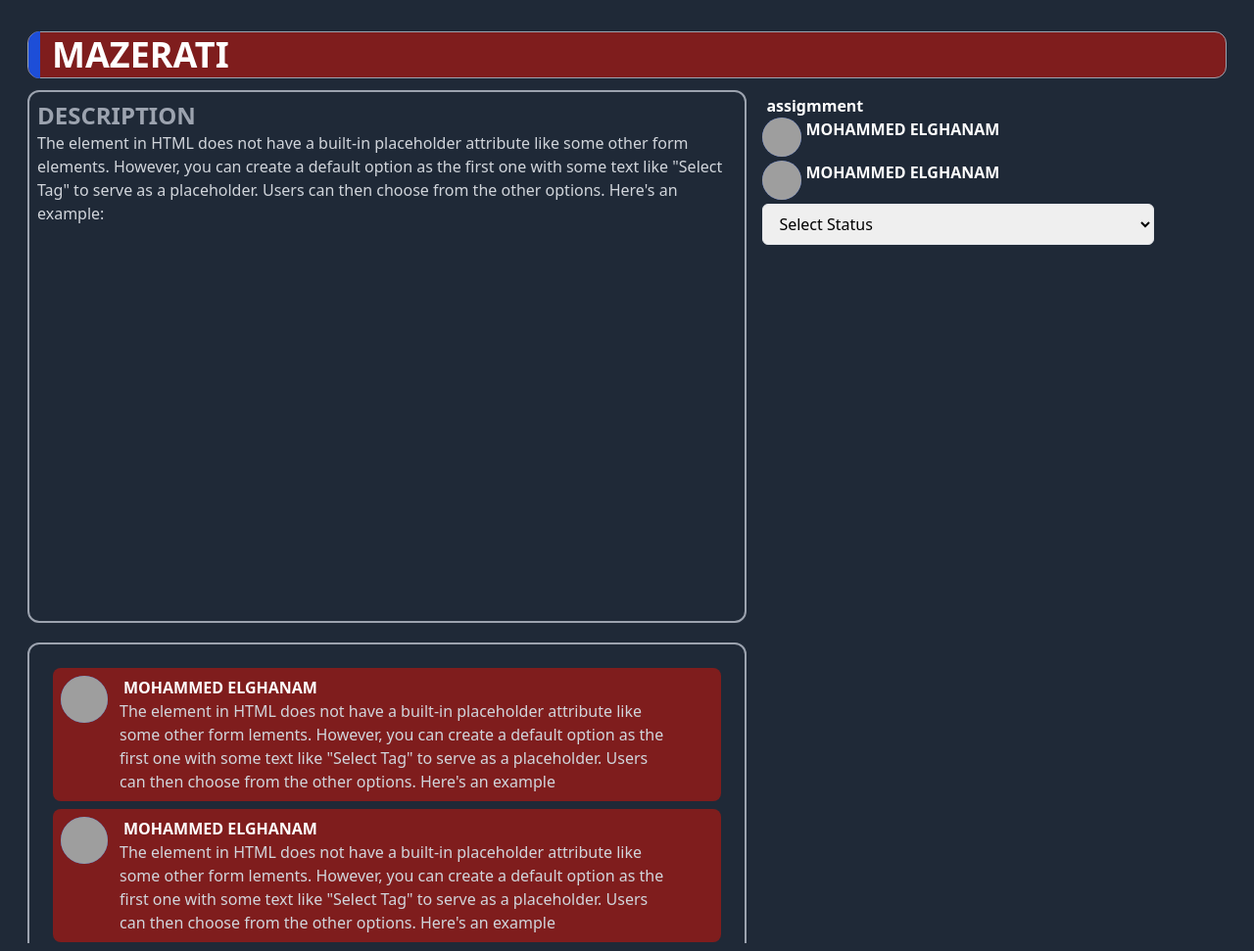
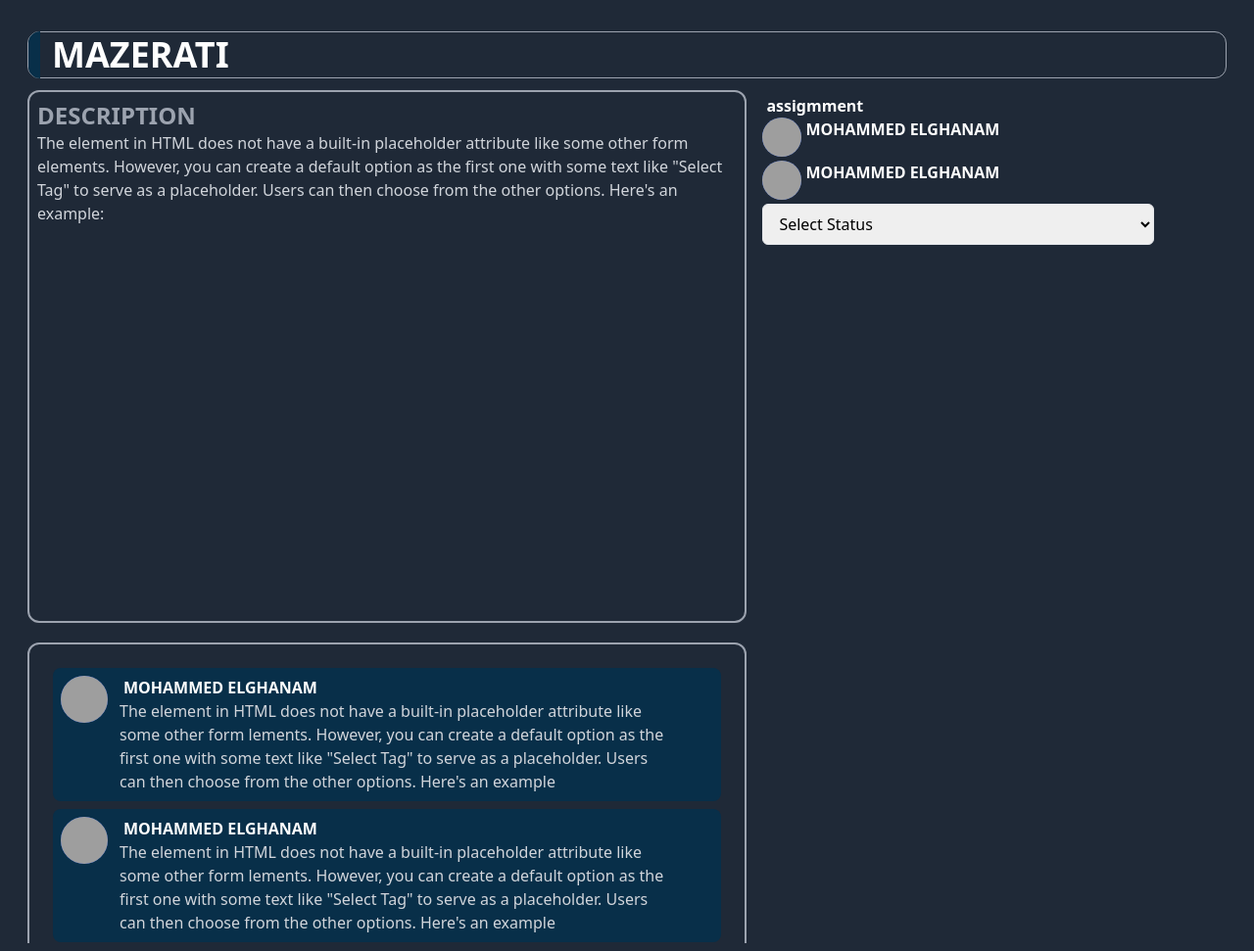
Before and after one commit to Youcode-Classe-E-2023-2024/MOHAMMED_ELGHANAM_TICKETS_MANAGER, a PHP site: page /APP/details_ticket.php in a window 1280 px wide. Shown: the whole page at 98% size. Run offline with PHP 8.4, Linux system fonts and the light colour scheme; some libraries are stand-ins or nearby versions; grey boxes are pictures that could not be loaded.

Commit message:
update styling page details

```diff
--- a/APP/details_ticket.php
+++ b/APP/details_ticket.php
@@ -3,8 +3,8 @@
 ?>
     <section class="w-full h-screen flex-col justify-center items-center  bg-gray-800 px-5 py-6 overflow-auto">
         <!-- title -->
-            <div class="w-full h-12 bg-red-900 rounded-xl flex gap-3 items-center border border-gray-400">
-                <div class="w-3 h-12 bg-blue-700 rounded-l-xl"></div>
+            <div class="w-full h-12 bg--gray-600 rounded-xl flex gap-3 items-center border border-gray-400">
+                <div class="w-3 h-12 bg-sky-950 rounded-l-xl"></div>
                 <h1 class="text-4xl font-bold text-white uppercase">mazerati</h1>
             </div>
         <!-- fin title -->
@@ -48,11 +48,11 @@
             <!-- fin parti assigment -->
 
         </div>
-
+<!-- Parti commenter -->
         <div class="w-3/5 h-1/2 mt-5 rounded-xl p-3 flex-col border-2 border-gray-400">
             <div class="w-full h-4/5 overflow-auto p-3 flex-col">
 
-                <div class="w-full h-auto bg-red-900 flex  rounded-lg p-2 gap-3">
+                <div class="w-full h-auto bg-sky-950 flex  rounded-lg p-2 gap-3">
                     <img src="med.jpg" alt="" class="w-12 h-12 bg-blue-700 rounded-full ">
                     <div class="w-10/12 h-auto">
                         <h5 class="text-white font-semibold pl-1">MOHAMMED ELGHANAM</h5>
@@ -63,7 +63,7 @@
                     </div>
                 </div>
 
-                <div class="w-full h-auto bg-red-900 flex  rounded-lg p-2 gap-3 mt-2">
+                <div class="w-full h-auto bg-sky-950 flex  rounded-lg p-2 gap-3 mt-2">
                     <img src="med.jpg" alt="" class="w-12 h-12 bg-blue-700 rounded-full ">
                     <div class="w-10/12 h-auto">
                         <h5 class="text-white font-semibold pl-1">MOHAMMED ELGHANAM</h5>
@@ -75,10 +75,11 @@
                 </div>
 
             </div>
-            <div class="w-full h-12 bg-red-900 flex justify-between  rounded-lg p-2 mt-3">
+            <div class="w-full h-12 bg-sky-800 flex justify-between  rounded-lg p-2 mt-3">
                 <h4 class="text-gray-300">Comment ...</h4>
                 <button class="w-20 h-9 rounded-xl bg-black text-white text-lg hover:bg-blue-900">send</button>
 
             </div>
         </div>
+        <!-- fin parti comment -->
     </section>
```
